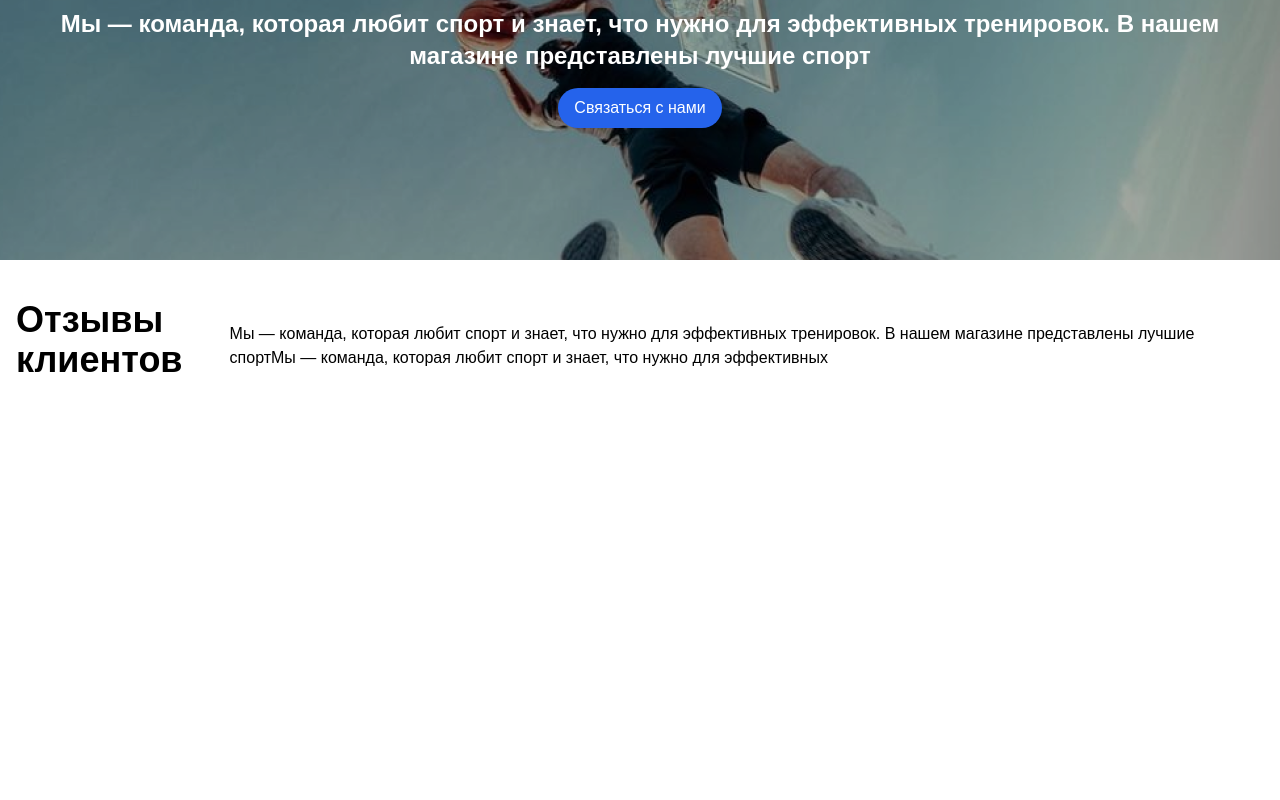
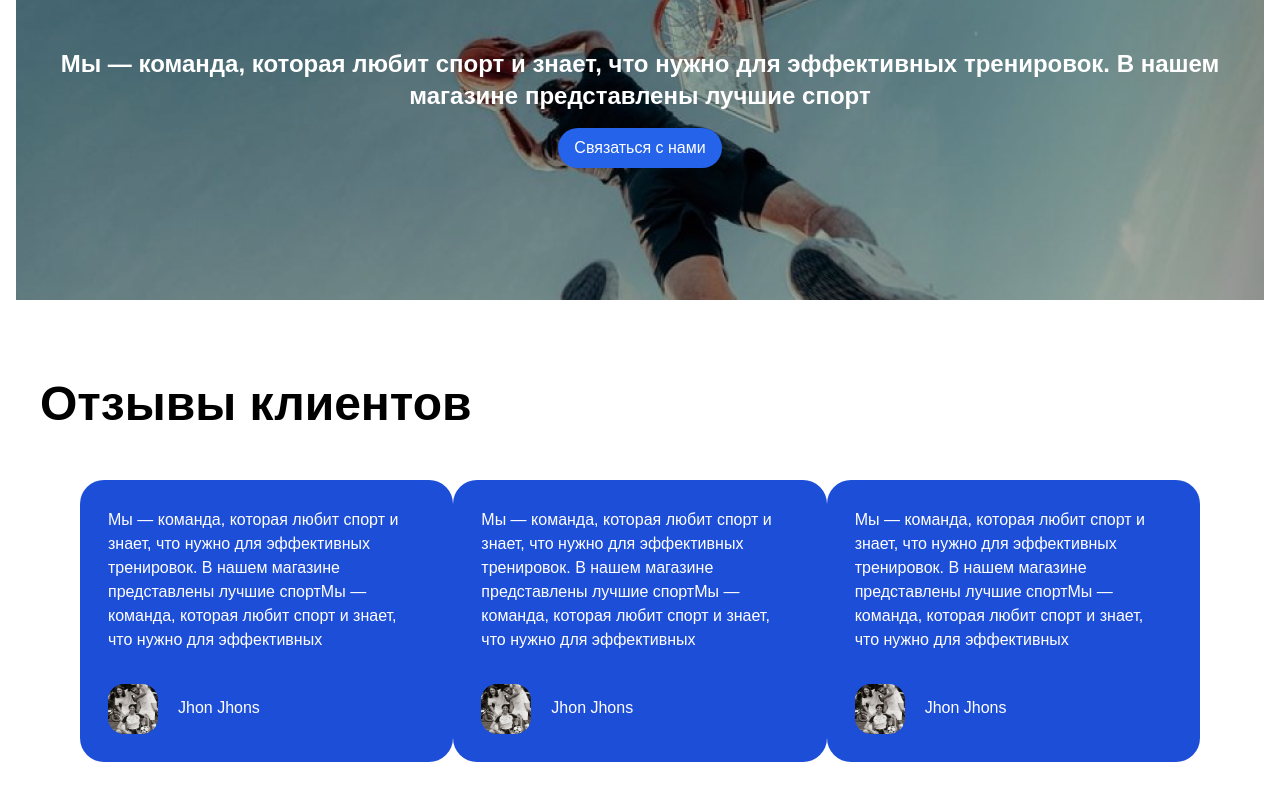
Before and after one commit to Abaijan/sports, a Next.js app: page /main in a window 1280 px wide. Shown: the part 1492-2292 px from the top of the page. Before the commit the page ends 1924 px from the top, so only its background shows below. Built offline with nearby package versions, Linux system fonts and the light colour scheme.

Commit message:
BannerWithDescription

```diff
--- a/app/components/Main/BannerHome.jsx
+++ b/app/components/Main/BannerHome.jsx
@@ -12,7 +12,7 @@ export const BannerHome = () => {
                         {/*swiper buttons*/}
                     </section>
                 </section>
-                <section className="bg-repeat-no-repeat bg-center w-[60%]" style={{backgroundImage: `url('/assets/images/bannerHome.svg')`}}>
+                <section className="bg-repeat-no-repeat bg-center w-[60%]" style={{backgroundImage: `url('../../../../assets/images/bannerHome.svg')`}}>
 
                 </section>
             </section>
--- a/app/components/Main/review/Review.jsx
+++ b/app/components/Main/review/Review.jsx
@@ -1,18 +1,54 @@
-
-
+import Image from "next/image"
+import Photo from '../../../assets/images/image61.png'
 
 export function Review() {
   return (
     <section className="Review">
-            <div className=" container mx-auto px-4 flex flex-col md:flex-row items-center p-10">
+            <div className=" container  p-10">
                 <div className='ofTitls'>
-                    <h2 className='text-4xl font-semibold mb-3'>Отзывы клиентов</h2>
+                    <h2 className='text-5xl font-semibold mb-3'>Отзывы клиентов</h2>
                 </div>
-                <div>
-                  <p>Мы — команда, которая любит спорт и знает, что нужно для эффективных тренировок.
-                    В нашем магазине представлены лучшие спортМы — команда,
-                     которая любит спорт и знает, что нужно для эффективных </p>
-                  <h3></h3>
+                <div className="cards p-10 flex justify-between">
+                      <div className="card w-1/3 bg-blue-700 p-7 rounded-3xl">
+                          <p className=" text-white text-ms">Мы — команда, которая любит спорт и знает, что нужно для эффективных тренировок.
+                            В нашем магазине представлены лучшие спортМы — команда,
+                            которая любит спорт и знает, что нужно для эффективных </p>
+                            <span className=" flex justify-start content-center mt-8">
+                              <Image src={Photo}
+                                      alt="John Photo" className=" rounded-2xl" style={{
+                                          width:"50px",
+                                          height:"50px"
+                                          }}/>
+                                          <h2 className=" text-white text-base mt-3 ml-5">Jhon Jhons</h2>
+                            </span>
+                        </div>
+                        <div className="card w-1/3 bg-blue-700 p-7 rounded-3xl">
+                          <p className=" text-white text-ms">Мы — команда, которая любит спорт и знает, что нужно для эффективных тренировок.
+                            В нашем магазине представлены лучшие спортМы — команда,
+                            которая любит спорт и знает, что нужно для эффективных </p>
+                            <span className=" flex justify-start content-center mt-8">
+                              <Image src={Photo}
+                                      alt="John Photo" className=" rounded-2xl" style={{
+                                          width:"50px",
+                                          height:"50px"
+                                          }}/>
+                                          <h2 className=" text-white text-base mt-3 ml-5">Jhon Jhons</h2>
+                            </span>
+                        </div>
+                         <div className="card w-1/3 bg-blue-700 p-7 rounded-3xl">
+                          <p className=" text-white text-ms">Мы — команда, которая любит спорт и знает, что нужно для эффективных тренировок.
+                            В нашем магазине представлены лучшие спортМы — команда,
+                            которая любит спорт и знает, что нужно для эффективных </p>
+                            <span className=" flex justify-start content-center mt-8">
+                              <Image src={Photo}
+                                      alt="John Photo" className=" rounded-2xl" style={{
+                                          width:"50px",
+                                          height:"50px"
+                                          }}/>
+                                          <h2 className=" text-white text-base mt-3 ml-5">Jhon Jhons</h2>
+                            </span>
+                        </div>
+
                 </div>
             </div>
     </section>
--- a/app/components/general/BannerWithDescription.jsx
+++ b/app/components/general/BannerWithDescription.jsx
@@ -3,8 +3,8 @@ import styles from './banner.module.css';
 
 export function BannerWithDescription() {
   return (
-    <section className={`relative h-96 flex items-center justify-center ${styles.banner}`}>
-      <div className="container mx-auto px-4 flex flex-col md:flex-row items-center p-10">
+      <section className="container mx-auto px-4 flex flex-col md:flex-row items-center p-10">
+         <div className={`relative h-96 flex items-center justify-center ${styles.banner}`}>
            <div className='absolute inset-0 bg-black opacity-30'></div>
              <div className='relative text-center text-white z-10'>
                 <h2 className='text-2xl font-bold mb-4'>
```
Lines whose indentation alone changed are shown as unchanged.
